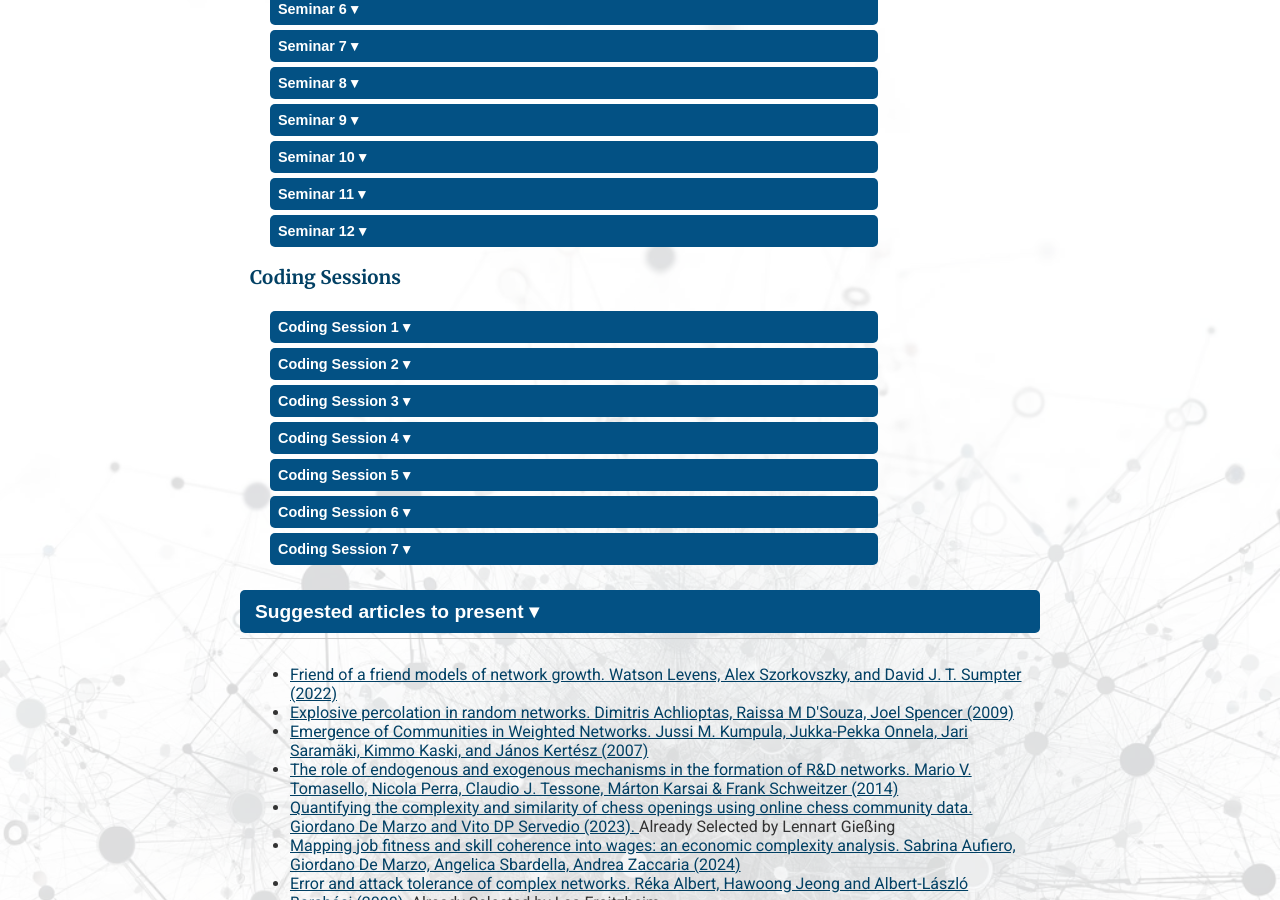
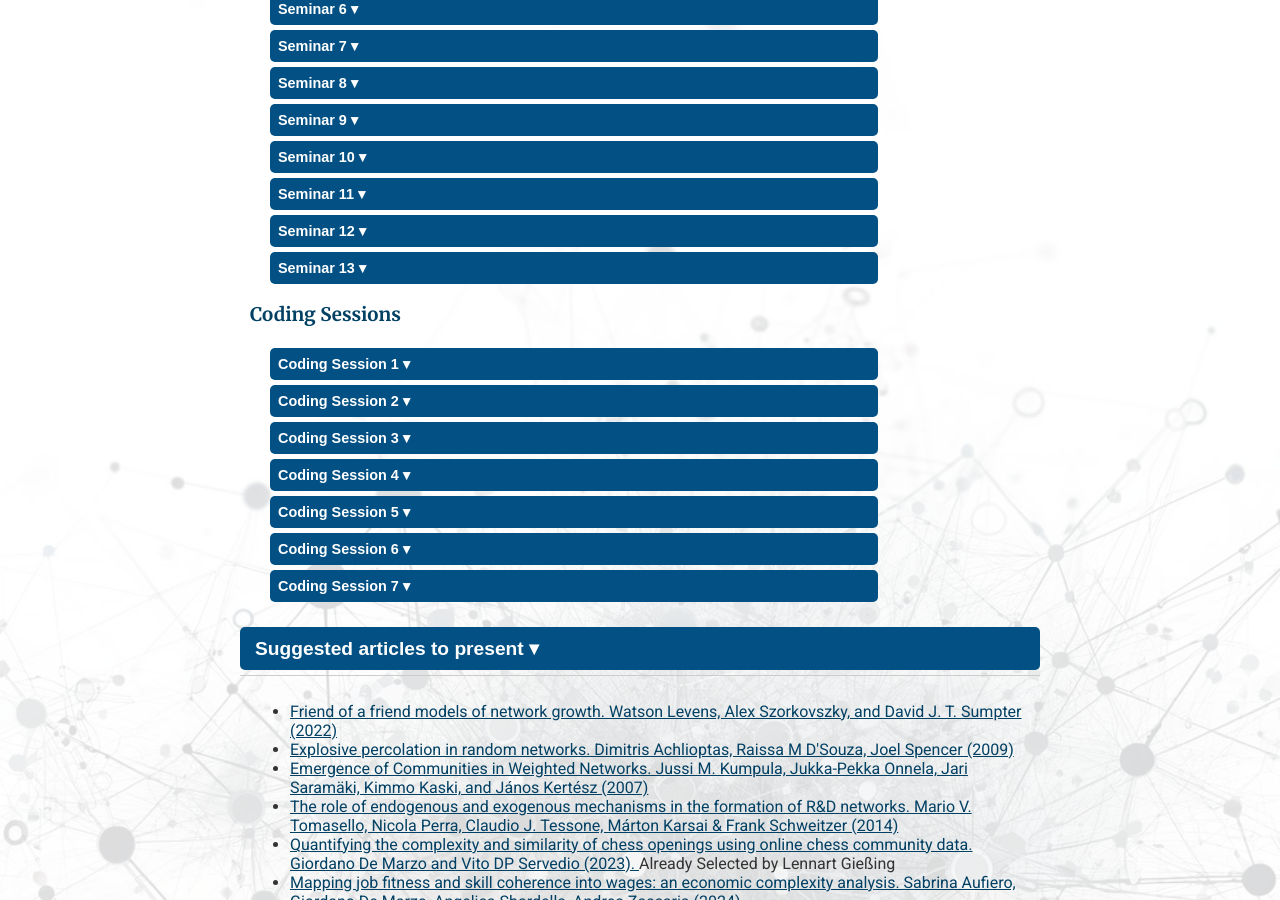
Before and after one commit to giordano-demarzo/giordano-demarzo.github.io, a Jekyll site: the page built from Network_Science.markdown, in a window 1280 px wide and 900 px high, scrolled down 2332 px. Built offline with Jekyll 4.4.1, drawn with Linux system fonts in a browser that asks for light colours.

Commit message:
Seminar 13

```diff
--- a/Network_Science.markdown
+++ b/Network_Science.markdown
@@ -302,6 +302,16 @@ economic systems. </p>
                    </ul>
            </div>
        </div>
+       <div class="nested-accordion">
+           <button class="nested-accordion-button">Seminar 13 &#9662;</button>
+           <div class="nested-accordion-content">
+               <h4>Readings and Slides</h4>
+                   <ul>
+                       	<li><a href="/files/network_science/Network_Science_13.pdf">Slides</a></li>
+                       	<li><a href="https://iopscience.iop.org/article/10.1088/2632-072X/ada845">Fitness centrality: a non-linear centrality measure for complex networks. Servedio, Vito D.P. et al. (2025).</a></li>
+                   </ul>
+           </div>
+       </div>
        <h3> Coding Sessions </h3>
        <h5> </h5>
        <div class="nested-accordion">
```
Also changed, not shown: 2 other files.
